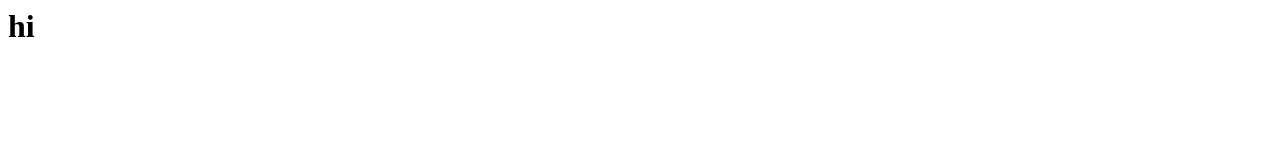
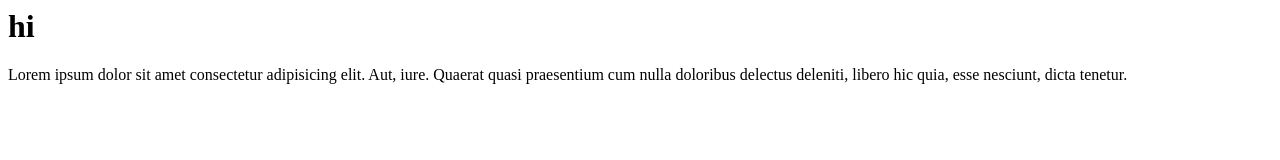
Before and after one commit to xyper129/gitPractice, a plain HTML site: page index.html in a window 1280 px wide. Drawn offline with Linux system fonts and the light colour scheme.

Commit message:
third commit

```diff
--- a/index.html
+++ b/index.html
@@ -9,5 +9,8 @@
         <div class="container">
             <h1>hi</h1>
         </div>
+        <div class="main">
+            <p>Lorem ipsum dolor sit amet consectetur adipisicing elit. Aut, iure. Quaerat quasi praesentium cum nulla doloribus delectus deleniti, libero hic quia, esse nesciunt, dicta tenetur.</p>
+        </div>
 </body>
 </html>
```
